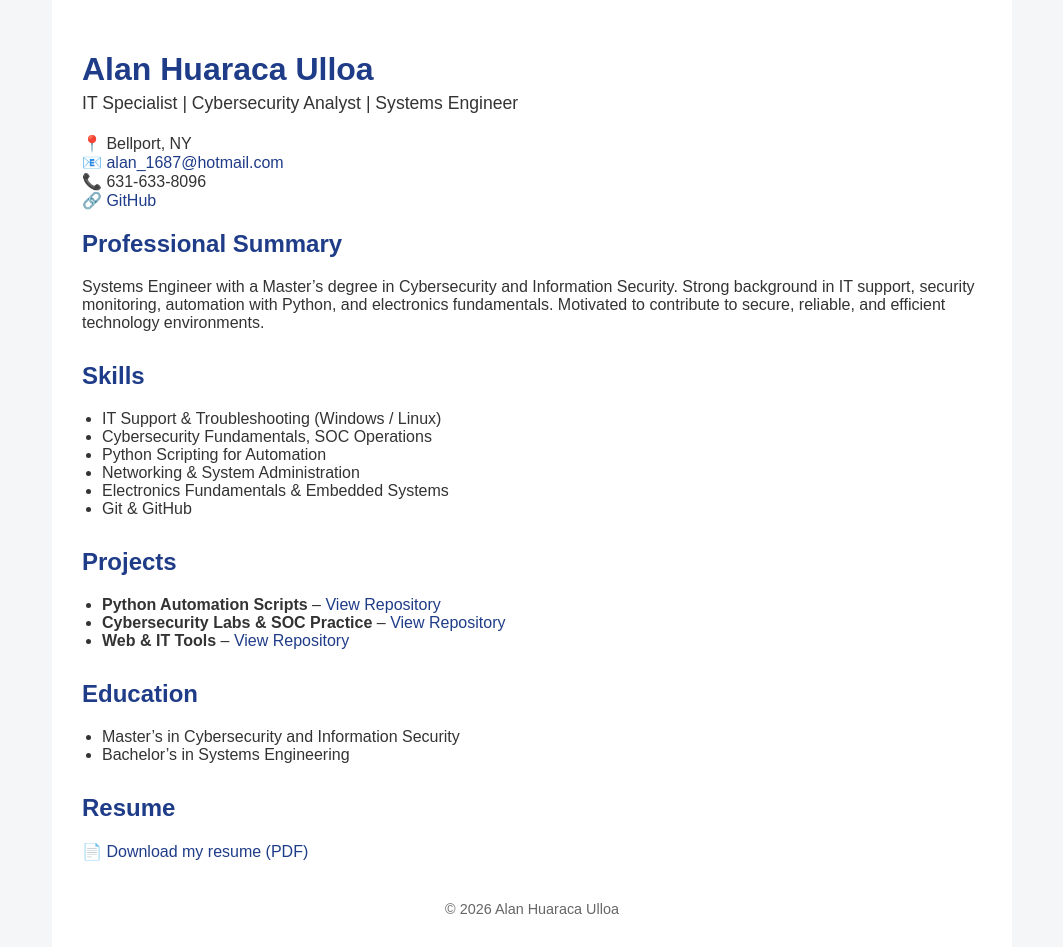
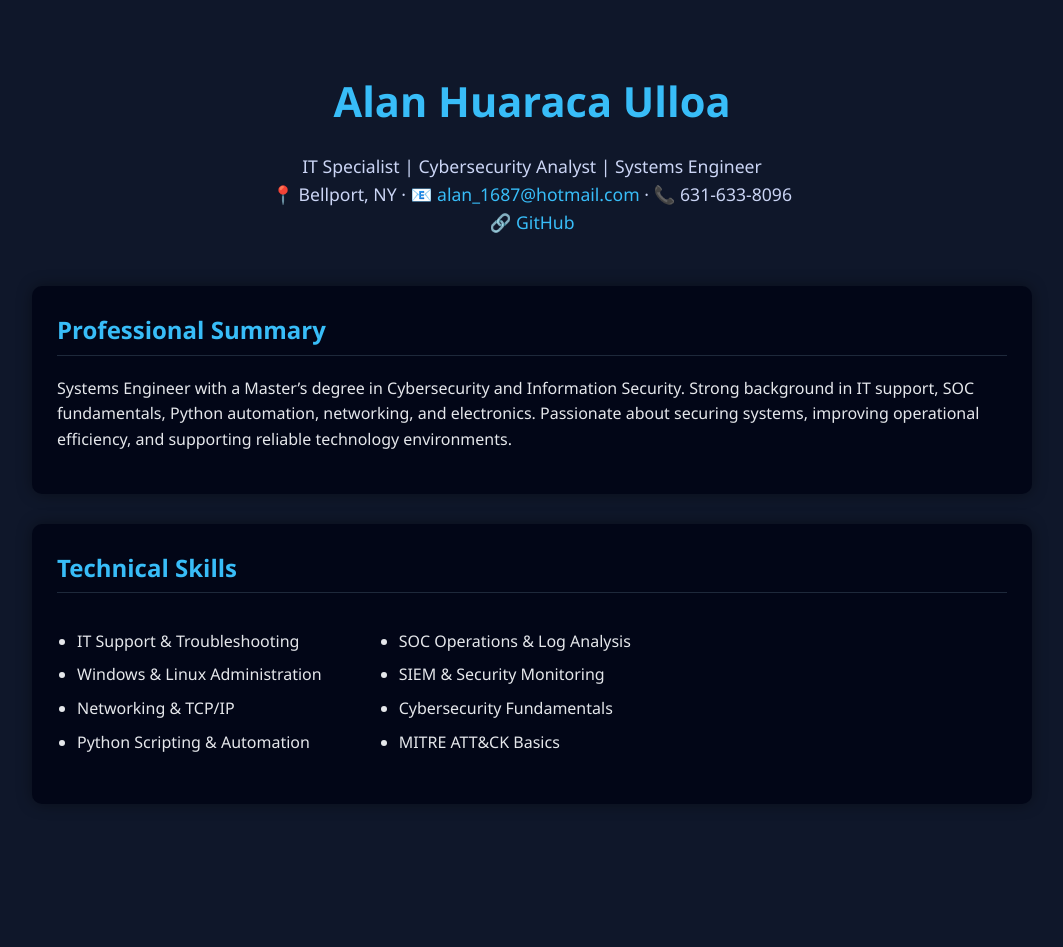
Before and after one commit to alanihu/alanhuaraca.github.io, a plain HTML site: page index.html in a window 1280 px wide. Shown: the whole page, without its empty margins (108-1171 px from the left). After the commit the page ends 874 px from the top, so only its background shows below. Drawn offline with Linux system fonts and the light colour scheme.

Commit message:
Update2 index.html

```diff
--- a/index.html
+++ b/index.html
@@ -1,65 +1,97 @@
 <!DOCTYPE html>
 <html lang="en">
 <head>
-  <meta charset="UTF-8">
+  <meta charset="UTF-8" />
   <title>Alan Huaraca Ulloa | IT & Cybersecurity</title>
-  <meta name="viewport" content="width=device-width, initial-scale=1.0">
+  <meta name="viewport" content="width=device-width, initial-scale=1.0" />
+
   <style>
     body {
-      font-family: Arial, Helvetica, sans-serif;
-      background: #f4f6f8;
-      color: #333;
       margin: 0;
-      padding: 0;
+      font-family: "Segoe UI", Tahoma, Arial, sans-serif;
+      background-color: #0f172a;
+      color: #e5e7eb;
+      line-height: 1.6;
     }
+
     .container {
-      max-width: 900px;
+      max-width: 1000px;
       margin: auto;
-      background: #fff;
-      padding: 30px;
+      padding: 40px 20px;
     }
-    h1, h2 {
-      color: #1f3c88;
+
+    header {
+      text-align: center;
+      margin-bottom: 50px;
     }
-    h1 {
-      margin-bottom: 5px;
+
+    header h1 {
+      font-size: 2.6em;
+      margin-bottom: 10px;
+      color: #38bdf8;
     }
-    .subtitle {
+
+    header p {
       font-size: 1.1em;
-      margin-bottom: 20px;
+      color: #cbd5f5;
     }
+
     section {
+      background: #020617;
+      padding: 25px;
       margin-bottom: 30px;
+      border-radius: 10px;
+      box-shadow: 0 0 15px rgba(0,0,0,0.4);
     }
+
+    h2 {
+      color: #38bdf8;
+      margin-top: 0;
+      border-bottom: 1px solid #1e293b;
+      padding-bottom: 5px;
+    }
+
     ul {
       padding-left: 20px;
     }
+
+    li {
+      margin-bottom: 8px;
+    }
+
     a {
-      color: #1f3c88;
+      color: #38bdf8;
       text-decoration: none;
     }
+
     a:hover {
       text-decoration: underline;
     }
+
+    .skills-grid {
+      display: grid;
+      grid-template-columns: repeat(auto-fit, minmax(250px, 1fr));
+      gap: 15px;
+    }
+
     footer {
       text-align: center;
       font-size: 0.9em;
-      color: #666;
-      margin-top: 40px;
+      color: #94a3b8;
+      margin-top: 50px;
     }
   </style>
 </head>
+
 <body>
+  <div class="container">
 
-<div class="container">
     <header>
       <h1>Alan Huaraca Ulloa</h1>
-    <div class="subtitle">
-      IT Specialist | Cybersecurity Analyst | Systems Engineer
-    </div>
       <p>
-      📍 Bellport, NY<br>
-      📧 <a href="mailto:alan_1687@hotmail.com">alan_1687@hotmail.com</a><br>
+        IT Specialist | Cybersecurity Analyst | Systems Engineer<br>
+        📍 Bellport, NY · 📧
+        <a href="mailto:alan_1687@hotmail.com">alan_1687@hotmail.com</a> ·
         📞 631-633-8096<br>
         🔗 <a href="https://github.com/yourusername" target="_blank">GitHub</a>
       </p>
@@ -69,61 +101,25 @@
       <h2>Professional Summary</h2>
       <p>
         Systems Engineer with a Master’s degree in Cybersecurity and Information Security.
-      Strong background in IT support, security monitoring, automation with Python,
-      and electronics fundamentals. Motivated to contribute to secure, reliable,
-      and efficient technology environments.
+        Strong background in IT support, SOC fundamentals, Python automation, networking,
+        and electronics. Passionate about securing systems, improving operational efficiency,
+        and supporting reliable technology environments.
       </p>
     </section>
 
     <section>
-    <h2>Skills</h2>
+      <h2>Technical Skills</h2>
+      <div class="skills-grid">
         <ul>
-      <li>IT Support & Troubleshooting (Windows / Linux)</li>
-      <li>Cybersecurity Fundamentals, SOC Operations</li>
-      <li>Python Scripting for Automation</li>
-      <li>Networking & System Administration</li>
-      <li>Electronics Fundamentals & Embedded Systems</li>
-      <li>Git & GitHub</li>
+          <li>IT Support & Troubleshooting</li>
+          <li>Windows & Linux Administration</li>
+          <li>Networking & TCP/IP</li>
+          <li>Python Scripting & Automation</li>
         </ul>
-  </section>
-
-  <section>
-    <h2>Projects</h2>
         <ul>
-      <li>
-        <strong>Python Automation Scripts</strong> –
-        <a href="https://github.com/yourusername/project1" target="_blank">View Repository</a>
-      </li>
-      <li>
-        <strong>Cybersecurity Labs & SOC Practice</strong> –
-        <a href="https://github.com/yourusername/project2" target="_blank">View Repository</a>
-      </li>
-      <li>
-        <strong>Web & IT Tools</strong> –
-        <a href="https://github.com/yourusername/project3" target="_blank">View Repository</a>
-      </li>
+          <li>SOC Operations & Log Analysis</li>
+          <li>SIEM & Security Monitoring</li>
+          <li>Cybersecurity Fundamentals</li>
+          <li>MITRE ATT&CK Basics</li>
         </ul>
-  </section>
-
-  <section>
-    <h2>Education</h2>
         <ul>
-      <li>Master’s in Cybersecurity and Information Security</li>
-      <li>Bachelor’s in Systems Engineering</li>
-    </ul>
-  </section>
-
-  <section>
-    <h2>Resume</h2>
-    <p>
-      📄 <a href="AlanHResume.pdf" target="_blank">Download my resume (PDF)</a>
-    </p>
-  </section>
-
-  <footer>
-    © 2026 Alan Huaraca Ulloa
-  </footer>
-</div>
-
-</body>
-</html>
```
Lines whose indentation alone changed are shown as unchanged.
